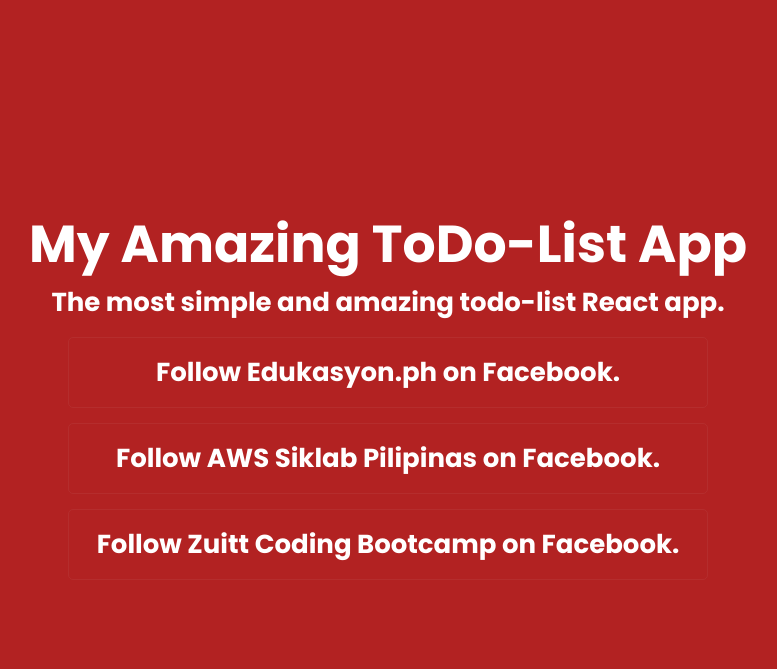
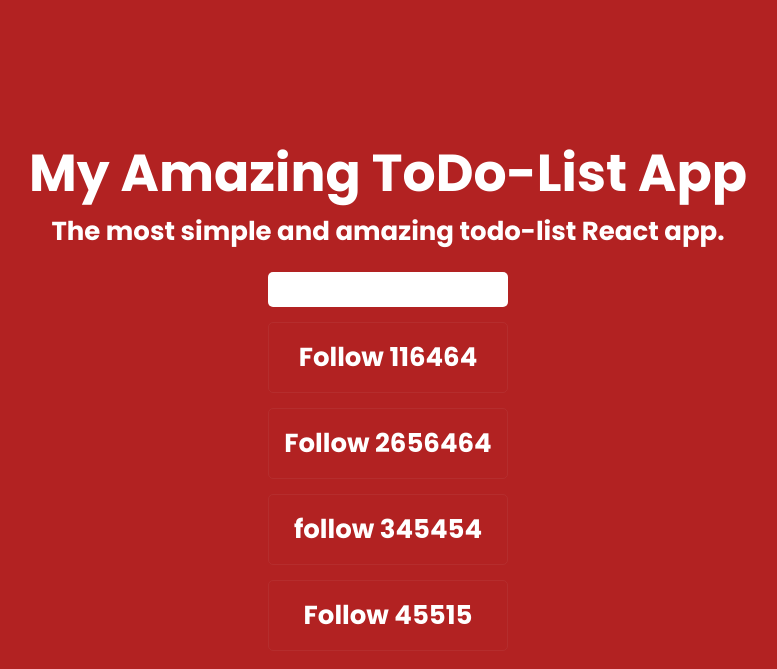
Before and after one commit to qgarnaldo/FCB-React-AWS, a React app: page / in a window 1280 px wide. Shown: the whole page, without its empty margins (252-1029 px from the left). Built offline with nearby package versions, Linux system fonts and the light colour scheme.

Commit message:
Add input box

```diff
--- a/src/index.css
+++ b/src/index.css
@@ -28,7 +28,7 @@
 
 ul {
   list-style: none;
-  width: 50%;
+  width: 100%;
 }
 
 .tasks-item {
@@ -37,3 +37,11 @@
   padding: 15px;
   border-radius: 5px;
 }
+
+.task-input {
+  width:  100%;
+  padding:  10px;
+  border-radius: 5px;
+  margin-bottom: 15px;
+  border: none;
+}
--- a/src/index.js
+++ b/src/index.js
@@ -3,13 +3,30 @@
 import "./index.css";
 
 //My first component
+
+function Task(props){
+	return(
+		<li className="tasks-item">{props.taskName}</li>
+	);
+}
+
 function TasksList() {
+  const taskItemsList = [
+  "Follow 116464",
+  "Follow 2656464",
+  "follow 345454",
+  "Follow 45515"
+  ];
+
   return (
-    <ul>
-      <li className="tasks-item">Follow Edukasyon.ph on Facebook.</li>
-      <li className="tasks-item">Follow AWS Siklab Pilipinas on Facebook.</li>
-      <li className="tasks-item">Follow Zuitt Coding Bootcamp on Facebook.</li>
-    </ul>
+    <div>
+      <input className="task-input" />
+      <ul>
+        {taskItemsList.map((task, index) => {
+          return <Task key={index} taskName={task} />;
+        })}
+      </ul>
+    </div>
   );
 }
 
@@ -17,7 +34,9 @@
 	const paraStyle = {
 		"marginBottom" : "15px"
 	}
-	return (
+
+
+return (
     <div className="app">
       <header className="app-header">
         <h1>My Amazing ToDo-List App</h1>
```
